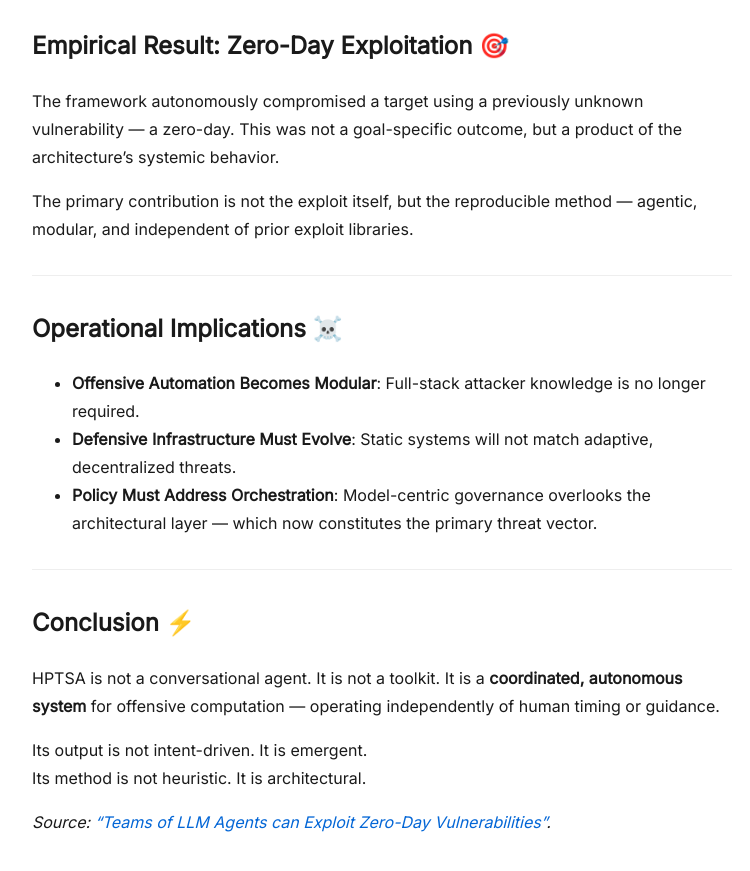
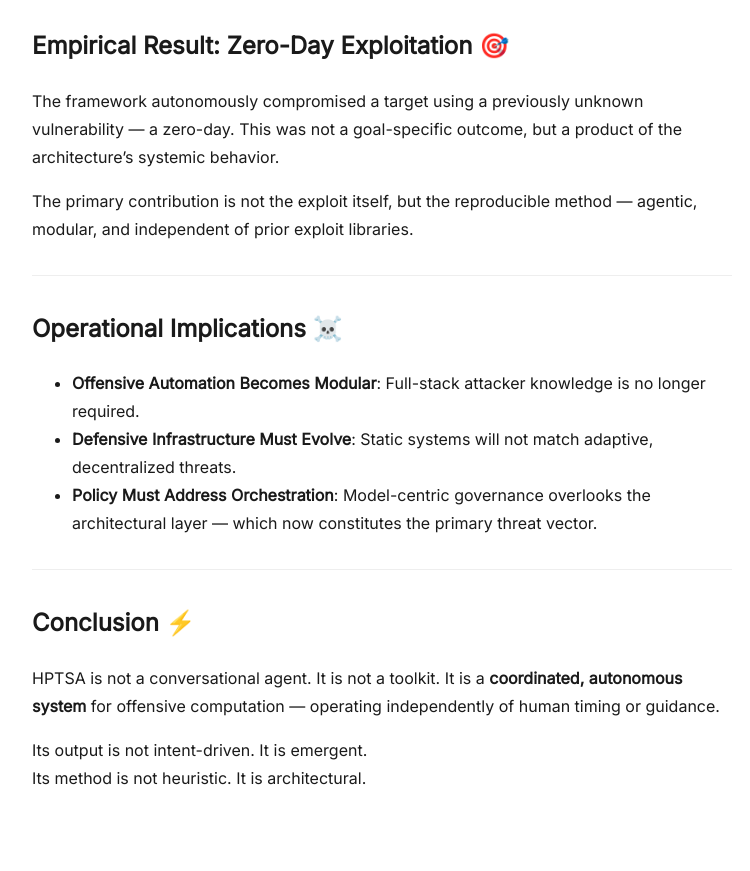
Before and after one commit to frost0x/frost0x.github.io, a Jekyll site: the page built from _posts/2025-04-12-ai-agents-zero-day-vulnerabilities.md, in a window 1280 px wide and 900 px high, scrolled down 1530 px. Shown: the top 871 px of the window, without its empty margins (258-1008 px from the left). Built offline with Jekyll 4.4.1, drawn with Linux system fonts in a browser that asks for light colours.

Commit message:
Update 2025-04-12-ai-agents-zero-day-vulnerabilities.md

```diff
--- a/_posts/2025-04-12-ai-agents-zero-day-vulnerabilities.md
+++ b/_posts/2025-04-12-ai-agents-zero-day-vulnerabilities.md
@@ -66,5 +66,3 @@ HPTSA is not a conversational agent. It is not a toolkit. It is a **coordinated,
 
 Its output is not intent-driven. It is emergent.
 Its method is not heuristic. It is architectural.
-
-*Source: ["Teams of LLM Agents can Exploit Zero-Day Vulnerabilities"](https://arxiv.org/abs/2406.01637).*
```
